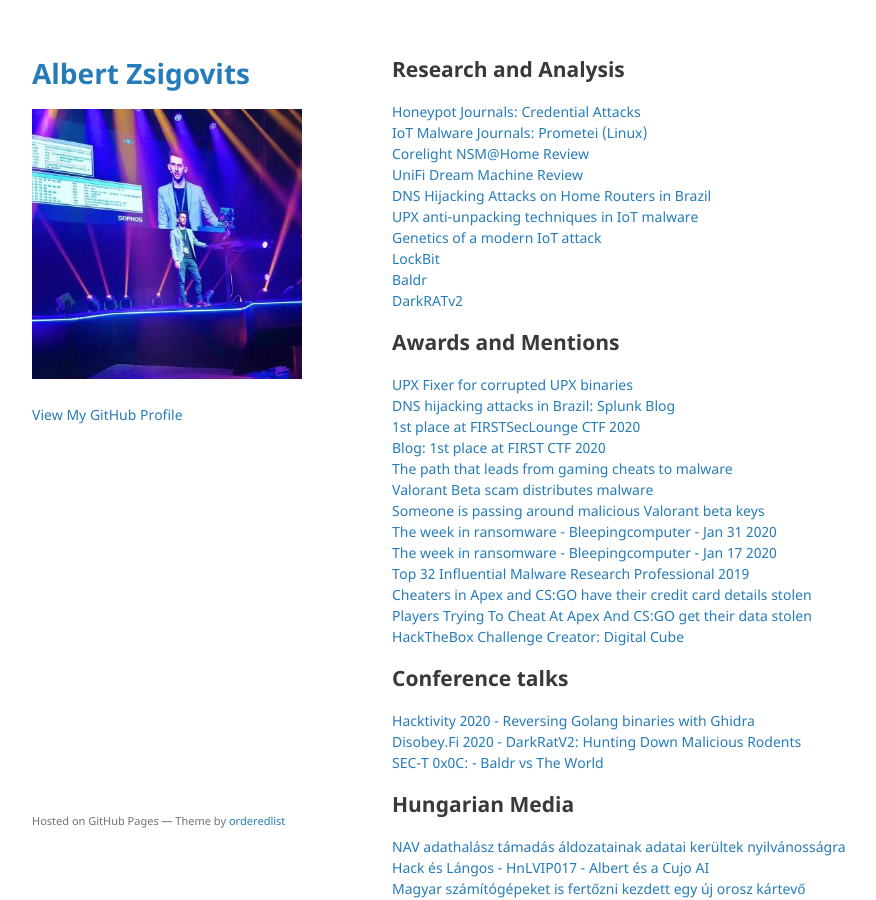
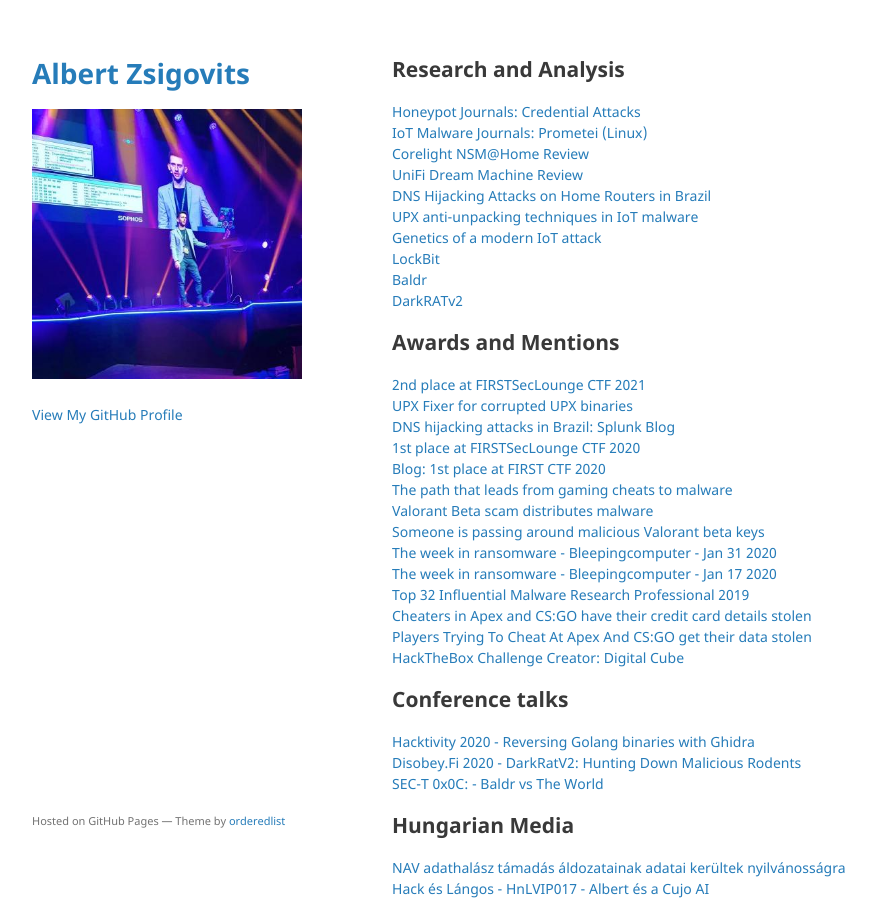
Before and after one commit to albertzsigovits/albertzsigovits.github.io, a Jekyll site: the page built from index.md, in a window 1280 px wide and 900 px high. Shown: the whole window, without its empty margins (178-1054 px from the left). Built offline with Jekyll 4.4.1, drawn with Linux system fonts in a browser that asks for light colours; the repository's description, which GitHub fills in, is left out; our own code applies the rules of GitHub Pages for plain Markdown files.

Commit message:
Update index.md

```diff
--- a/index.md
+++ b/index.md
@@ -16,6 +16,7 @@
 
 ## Awards and Mentions
 
+[2nd place at FIRSTSecLounge CTF 2021](https://www.first.org/conference/2021/)
 [UPX Fixer for corrupted UPX binaries](https://github.com/lcashdol/UPX/blob/main/upx_dec.c)
 [DNS hijacking attacks in Brazil: Splunk Blog](https://www.splunk.com/en_us/blog/security/staff-picks-for-splunk-security-reading-february-2021.html)
 [1st place at FIRSTSecLounge CTF 2020](https://www.first.org/resources/papers/ctf-jun2020/last4ofus.pdf)
```
